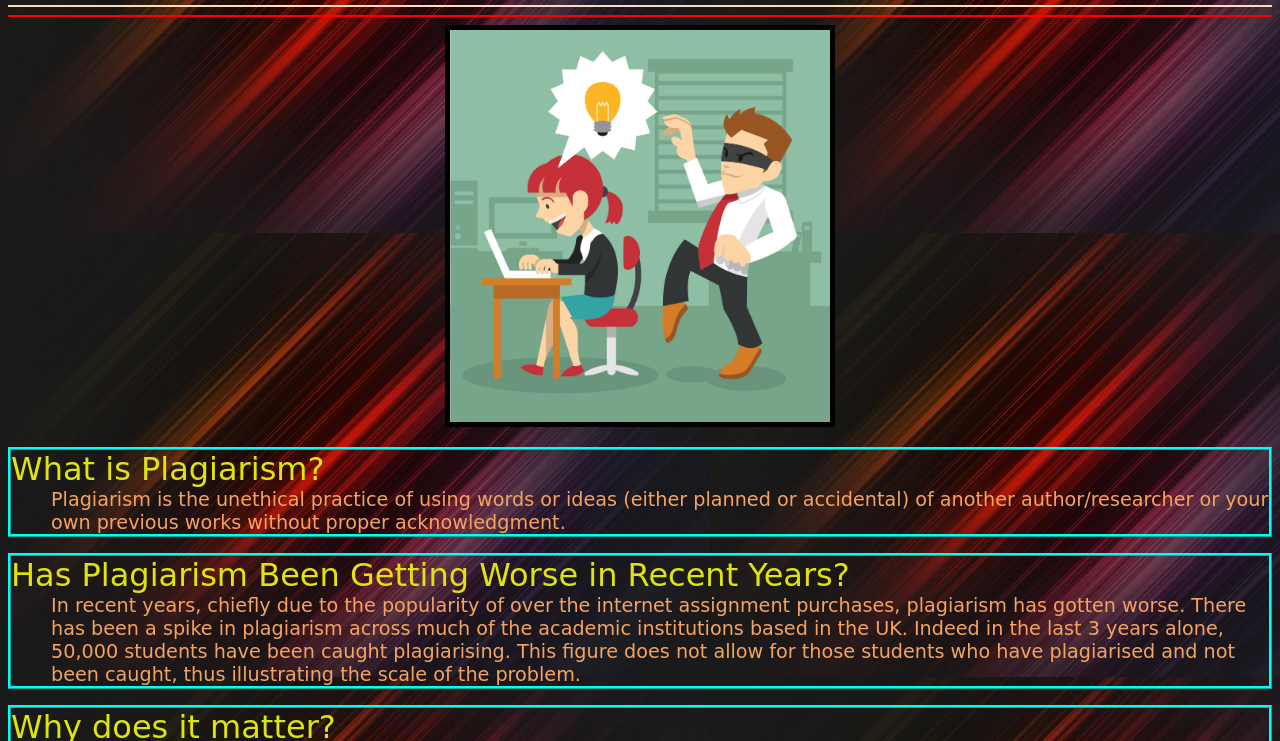
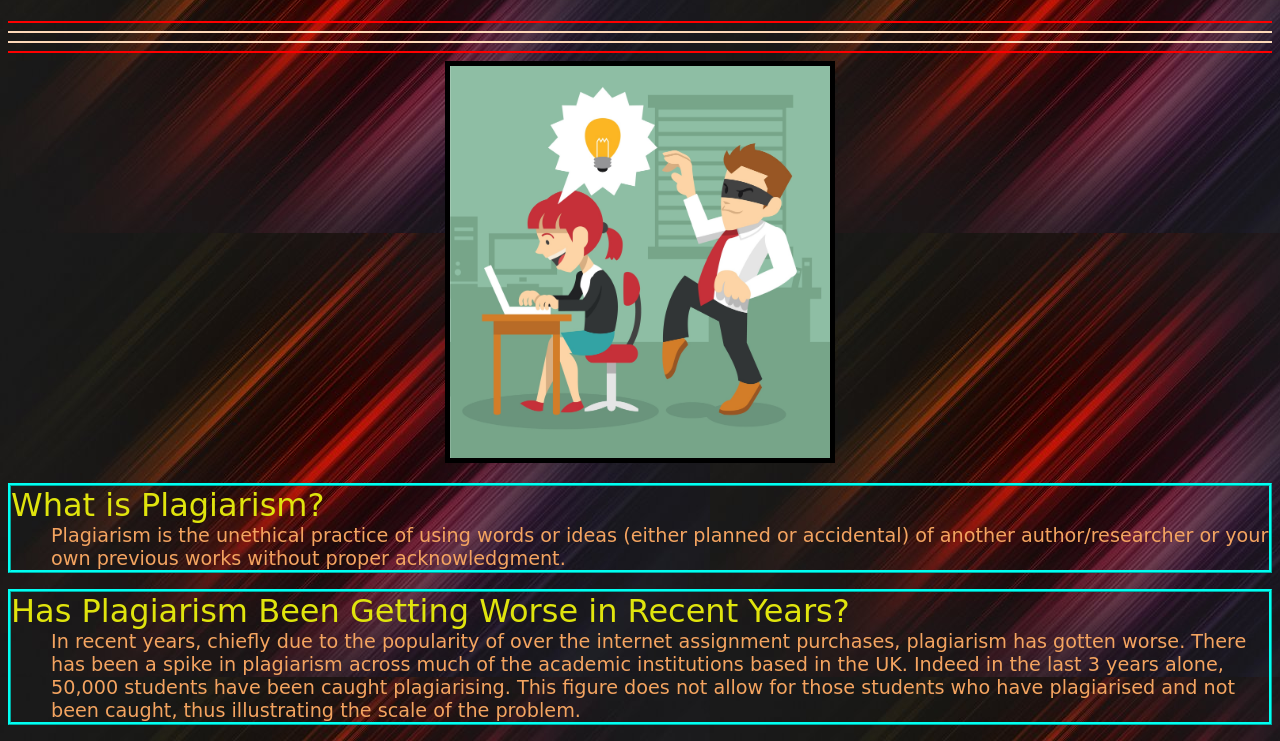
Before and after one commit to Anandsenrj/plagiarism, a plain HTML site: page index.html in a window 1280 px wide. Shown: the part 211-952 px from the top of the page. Drawn offline with Linux system fonts and the light colour scheme.

Commit message:
Update index.html

```diff
--- a/index.html
+++ b/index.html
@@ -90,7 +90,7 @@ p{      font-family: cursive;
     </style>
 </head>
 
-<body background="img5.jpg" >
+<body background="img5.jpg" ><br><br>
 
 <center> <a href="index.html">| HOME  </a>
 <a href="#TYPES">|  TYPES OF PLAGIARSM</a>
```
